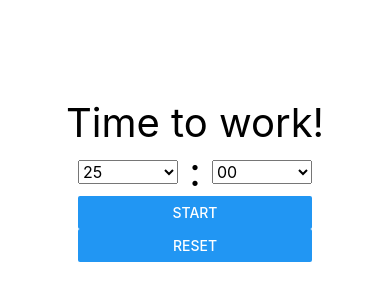
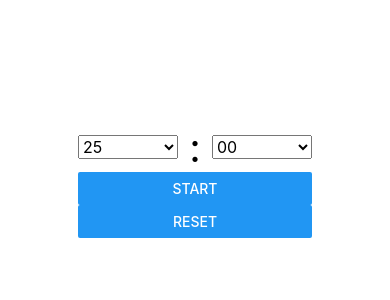
Before and after one commit to rajputd/CS50M, a React Native app in the folder project1/: screen / in a window 390 px wide. Shown: the part 242-542 px from the top of the page. Built offline with nearby package versions, Linux system fonts and the light colour scheme.

Commit message:
Remove PomodoroTimer component

```diff
--- a/project1/App.js
+++ b/project1/App.js
@@ -193,21 +193,12 @@ class Timer extends React.Component {
   }
 }
 
-class PomodoroTimer extends React.Component {
+export default class App extends React.Component {
   render() {
     return (
       <View style={styles.container}>
-        <Text style={styles.textFont}>Time to work!</Text>
         <Timer />
       </View>
-    );
-  }
-}
-
-export default class App extends React.Component {
-  render() {
-    return (
-        <PomodoroTimer />
     );
   }
 }
```
